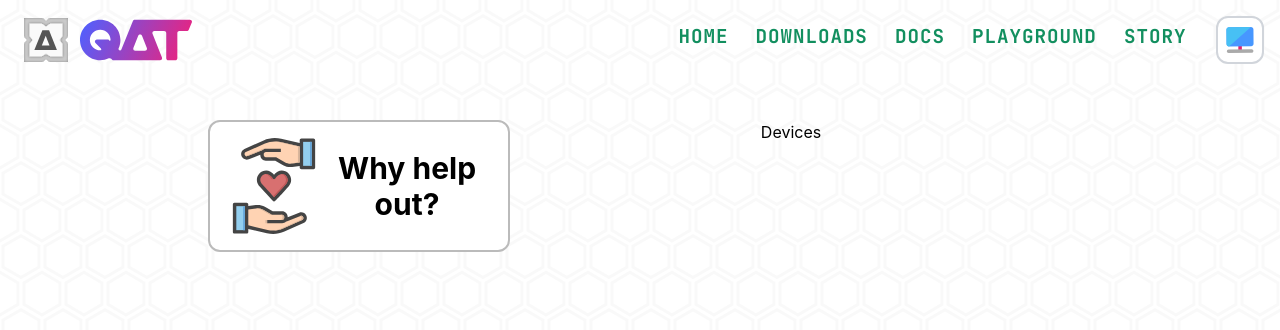
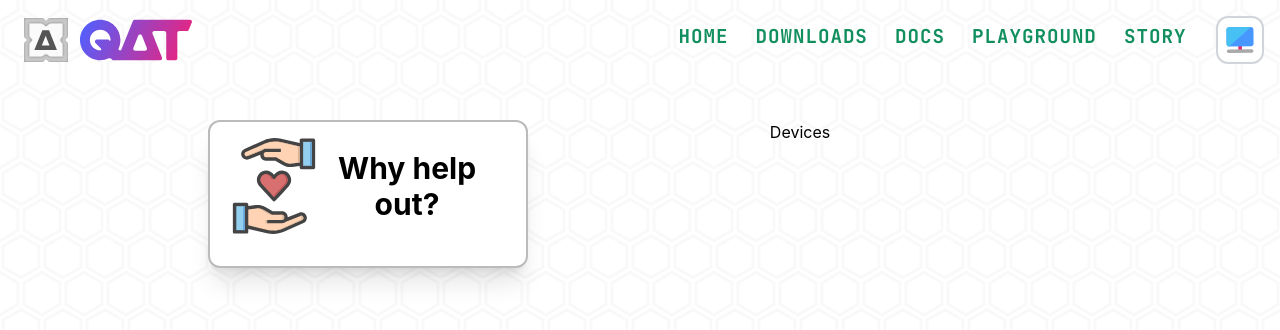
Before and after one commit to qatlang/QatDev, a Next.js app: page /donate in a window 1280 px wide. Shown: the top 330 px of the page. Built offline with nearby package versions, Linux system fonts and the light colour scheme.

Commit message:
Icon for the donation page has been moved
- The icon for the donation page has been moved to a separate
  component

- Minor UI changes

```diff
--- a/pages/donate.tsx
+++ b/pages/donate.tsx
@@ -3,8 +3,24 @@ export default function Donate() {
 		<div className="flex flex-col flex-grow self-center w-full md:w-[70%] px-4 pt-10">
 			<title>Donate | QAT Language</title>
 			<div className="flex flex-row flex-grow">
-				<div className="flex flex-col h-fit px-4 py-4 bg-[#ffffff] dark:bg-[#222222] border-2 border-solid border-lightGray dark:border-styleGray rounded-xl">
+				<div className="flex flex-col w-80 h-fit px-4 py-4 bg-[#ffffff] dark:bg-[#222222] border-2 border-solid border-lightGray dark:border-styleGray rounded-xl shadow-xl">
 					<div className="flex flex-row">
+						<DonationIcon />
+						<div className="flex flex-col px-4 text-3xl font-bold self-center">
+							Why help
+							<div>out?</div>
+						</div>
+					</div>
+					<p className="mt-4"></p>
+				</div>
+				<div className="flex-grow">Devices</div>
+			</div>
+		</div>
+	);
+}
+
+function DonationIcon() {
+	return (
 		<svg
 			className="h-24 w-24"
 			version="1.1"
@@ -119,14 +135,5 @@ export default function Donate() {
 				/>
 			</g>
 		</svg>
-						<div className="flex flex-col px-4 text-3xl font-bold self-center">
-							Why help
-							<div>out?</div>
-						</div>
-					</div>
-				</div>
-				<div className="flex-grow">Devices</div>
-			</div>
-		</div>
 	);
 }
```
Lines whose indentation alone changed are shown as unchanged.
